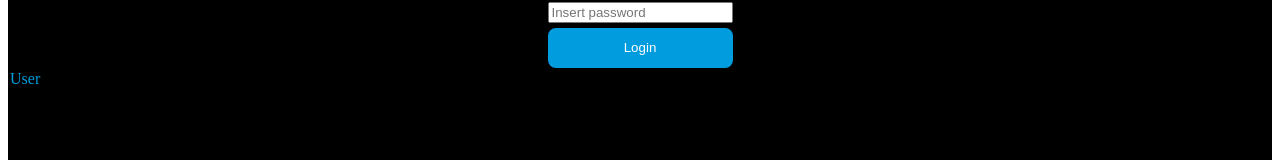
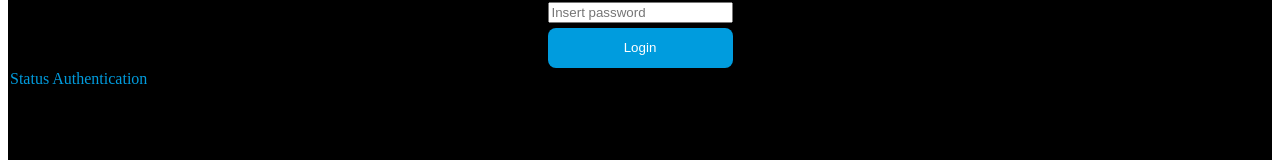
Before and after one commit to filipeverrone/react_test_project, a React (Create React App) app: page / in a window 1280 px wide. Shown: the part 358-518 px from the top of the page. Built offline with nearby package versions, Linux system fonts and the light colour scheme.

Commit message:
Text table changed

```diff
--- a/src/components/Login.js
+++ b/src/components/Login.js
@@ -103,7 +103,7 @@ const Todo = () => {
         >
           <thead>
             <tr>
-              <line>User</line>
+              <line>Status Authentication</line>
             </tr>
           </thead>
           <tbody>
```
